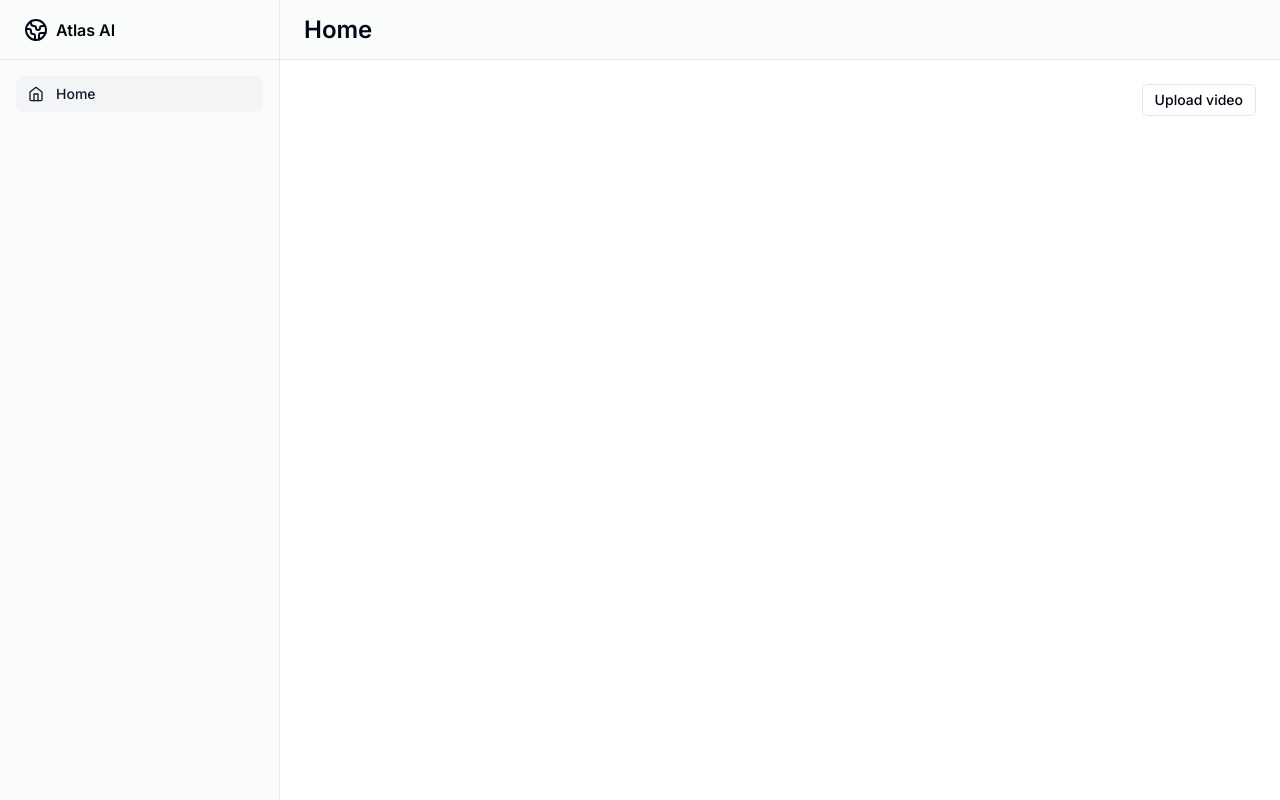
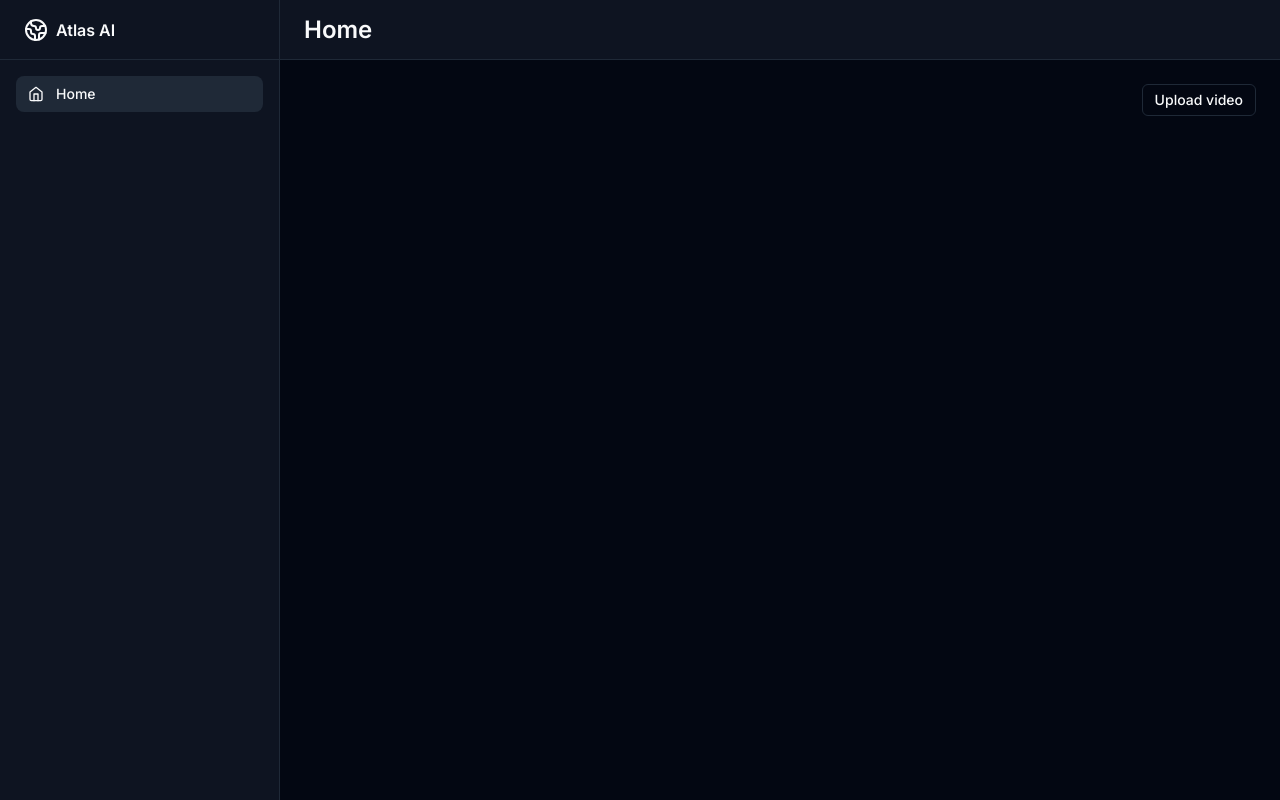
Before and after one commit to MatheusAntonioF/atlas-ai, a Next.js app: page /dashboard in a window 1280 px wide. Built offline with nearby package versions, Linux system fonts and the light colour scheme.

Commit message:
feat: add theme provider

```diff
--- a/package.json
+++ b/package.json
@@ -15,6 +15,7 @@
     "clsx": "^2.1.0",
     "lucide-react": "^0.344.0",
     "next": "14.1.0",
+    "next-themes": "^0.2.1",
     "react": "^18",
     "react-dom": "^18",
     "tailwind-merge": "^2.2.1",
--- /dev/null
+++ b/src/app/dashboard/_components/header.tsx
@@ -0,0 +1,14 @@
+import Link from "next/link";
+import {  Earth as EarthIcon } from "lucide-react";
+
+export function Header() {
+  return (
+    <header className="flex h-14 lg:h-[60px] items-center gap-4 border-b bg-gray-100/40 px-6 dark:bg-gray-800/40">
+      <Link className="lg:hidden" href="#">
+        <EarthIcon className="h-6 w-6" />
+        <span className="sr-only">Home</span>
+      </Link>
+      <h1 className="font-semibold text-lg md:text-2xl">Home</h1>
+    </header>
+  );
+}
--- /dev/null
+++ b/src/app/dashboard/_components/sidebar.tsx
@@ -0,0 +1,28 @@
+import Link from "next/link";
+import { Home as HomeIcon, Earth as EarthIcon } from "lucide-react";
+
+export function Sidebar() {
+  return (
+    <div className="hidden border-r bg-gray-100/40 lg:block dark:bg-gray-800/40">
+      <div className="flex h-full max-h-screen flex-col gap-2">
+        <div className="flex h-[60px] items-center border-b px-6">
+          <Link className="flex items-center gap-2 font-semibold" href="#">
+            <EarthIcon className="h-6 w-6" />
+            <span className="">Atlas AI</span>
+          </Link>
+        </div>
+        <div className="flex-1 overflow-auto py-2">
+          <nav className="grid items-start px-4 text-sm font-medium">
+            <Link
+              className="flex items-center gap-3 rounded-lg bg-gray-100 px-3 py-2 text-gray-900  transition-all hover:text-gray-900 dark:bg-gray-800 dark:text-gray-50 dark:hover:text-gray-50"
+              href="#"
+            >
+              <HomeIcon className="h-4 w-4" />
+              Home
+            </Link>
+          </nav>
+        </div>
+      </div>
+    </div>
+  );
+}
--- /dev/null
+++ b/src/app/dashboard/layout.tsx
@@ -0,0 +1,20 @@
+import { Sidebar } from "./_components/sidebar";
+import { Header } from "./_components/header";
+
+export default function DashboardLayout({
+  children,
+}: {
+  children: React.ReactNode;
+}) {
+  return (
+    <div className="grid min-h-screen w-full lg:grid-cols-[280px_1fr]">
+      <Sidebar />
+      <div className="flex flex-col">
+        <Header />
+        <main className="flex flex-1 flex-col gap-4 p-4 md:gap-8 md:p-6">
+          {children}
+        </main>
+      </div>
+    </div>
+  );
+}
--- a/src/app/dashboard/page.tsx
+++ b/src/app/dashboard/page.tsx
@@ -1,48 +1,16 @@
-import Link from "next/link";
-import { Home as HomeIcon, Earth as EarthIcon } from "lucide-react";
 import { Button } from "@/components/ui/button";
+import { Sidebar } from "./_components/sidebar";
+import { Header } from "./_components/header";
 
 export default function Component() {
   return (
-    <div className="grid min-h-screen w-full lg:grid-cols-[280px_1fr]">
-      <div className="hidden border-r bg-gray-100/40 lg:block dark:bg-gray-800/40">
-        <div className="flex h-full max-h-screen flex-col gap-2">
-          <div className="flex h-[60px] items-center border-b px-6">
-            <Link className="flex items-center gap-2 font-semibold" href="#">
-              <EarthIcon className="h-6 w-6" />
-              <span className="">Atlas AI</span>
-            </Link>
-          </div>
-          <div className="flex-1 overflow-auto py-2">
-            <nav className="grid items-start px-4 text-sm font-medium">
-              <Link
-                className="flex items-center gap-3 rounded-lg bg-gray-100 px-3 py-2 text-gray-900  transition-all hover:text-gray-900 dark:bg-gray-800 dark:text-gray-50 dark:hover:text-gray-50"
-                href="#"
-              >
-                <HomeIcon className="h-4 w-4" />
-                Home
-              </Link>
-            </nav>
-          </div>
-        </div>
+    <>
+      <div className="flex items-center">
+        <Button className="ml-auto h-8" size="sm" variant="outline">
+          Upload video
+        </Button>
       </div>
-      <div className="flex flex-col">
-        <header className="flex h-14 lg:h-[60px] items-center gap-4 border-b bg-gray-100/40 px-6 dark:bg-gray-800/40">
-          <Link className="lg:hidden" href="#">
-            <EarthIcon className="h-6 w-6" />
-            <span className="sr-only">Home</span>
-          </Link>
-          <h1 className="font-semibold text-lg md:text-2xl">Home</h1>
-        </header>
-        <main className="flex flex-1 flex-col gap-4 p-4 md:gap-8 md:p-6">
-          <div className="flex items-center">
-            <Button className="ml-auto h-8" size="sm" variant="outline">
-              Upload video
-            </Button>
-          </div>
-          <div className="mx-auto max-w-3xl"></div>
-        </main>
-      </div>
-    </div>
+      <div className="mx-auto max-w-3xl"></div>
+    </>
   );
 }
--- a/src/app/layout.tsx
+++ b/src/app/layout.tsx
@@ -1,5 +1,6 @@
-import type { Metadata } from "next";
 import { Inter } from "next/font/google";
+import { ThemeProvider } from "@/components/theme-provider";
+
 import "./globals.css";
 
 const inter = Inter({ subsets: ["latin"] });
@@ -11,7 +12,16 @@ export default function RootLayout({
 }>) {
   return (
     <html lang="en">
-      <body className={inter.className}>{children}</body>
+      <body className={inter.className}>
+        <ThemeProvider
+          attribute="class"
+          defaultTheme="dark"
+          enableSystem
+          disableTransitionOnChange
+        >
+          {children}
+        </ThemeProvider>
+      </body>
     </html>
   );
 }
--- a/src/app/page.tsx
+++ /dev/null
@@ -1,3 +0,0 @@
-export default function Home() {
-  return <h1>hello world</h1>;
-}
--- /dev/null
+++ b/src/components/theme-provider.tsx
@@ -0,0 +1,9 @@
+"use client";
+
+import * as React from "react";
+import { ThemeProvider as NextThemesProvider } from "next-themes";
+import { type ThemeProviderProps } from "next-themes/dist/types";
+
+export function ThemeProvider({ children, ...props }: ThemeProviderProps) {
+  return <NextThemesProvider {...props}>{children}</NextThemesProvider>;
+}
```
Also changed, not shown: 1 other file (tests, documents, lock files or other folders).
